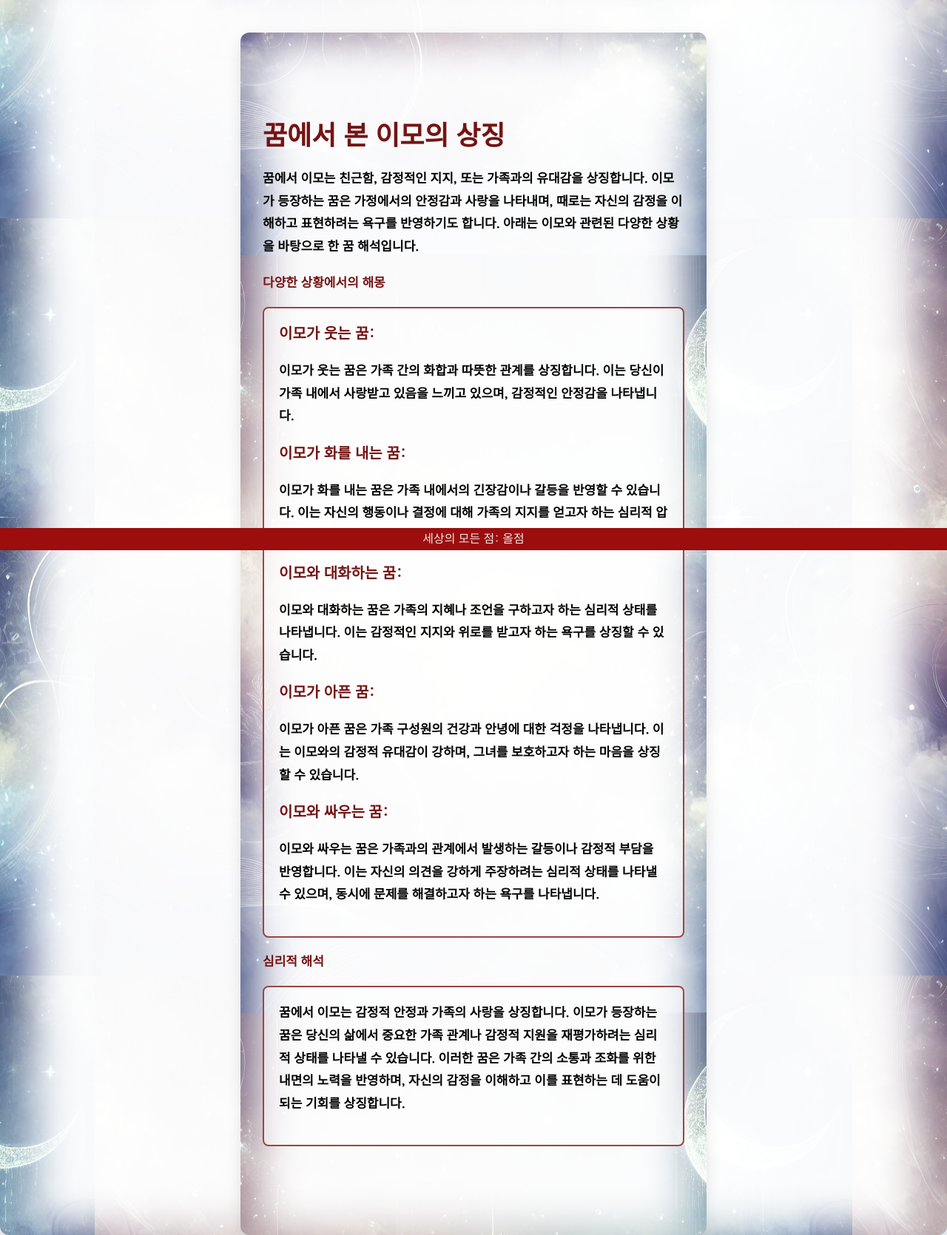
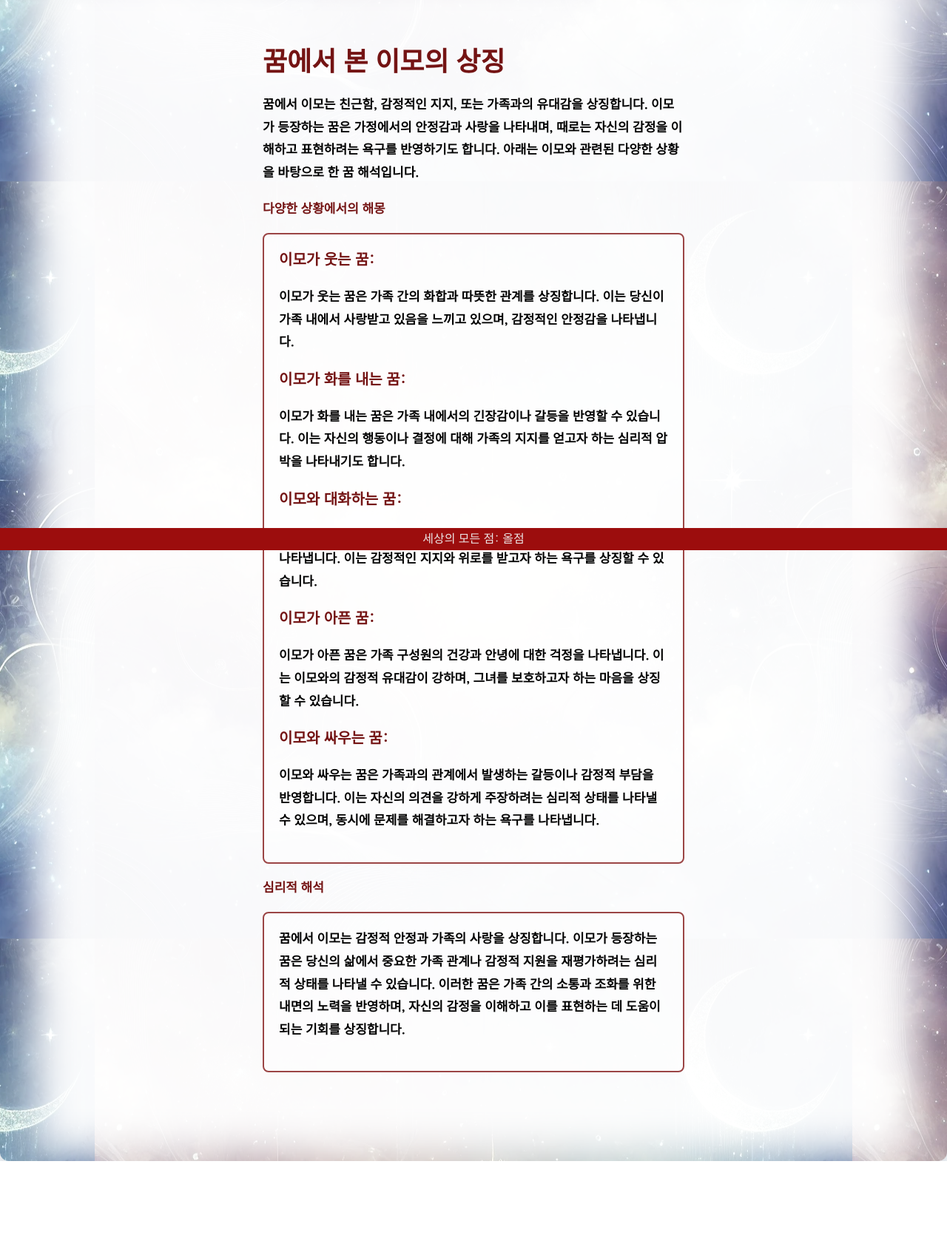
Before and after one commit to themoka7/myload, a Flask app: template templates/dreamzodiac/factor/aunt.html in a window 1280 px wide. Shown: the part 56-1726 px from the top of the page at 74% size. After the commit the page ends 1626 px from the top, so only its background shows below. Run offline with Flask 3, Linux system fonts and the light colour scheme; the template is opened without the code that fills it, so the values that code supplies are empty; some libraries are stand-ins or nearby versions.

Commit message:
20241023

```diff
--- a/templates/dreamzodiac/factor/aunt.html
+++ b/templates/dreamzodiac/factor/aunt.html
@@ -44,7 +44,6 @@
     {% block content %}
 
 
-    <div class="contain dreamzodiac">
 
 
 <div class="contain dreamzodiac">
@@ -85,7 +84,7 @@
             </div>
         </div>
     </div>
-</div>
+
 
 
 
--- a/templates/dreamzodiac/factor/man-aunt.html
+++ b/templates/dreamzodiac/factor/man-aunt.html
@@ -44,7 +44,6 @@
     {% block content %}
 
 
-    <div class="contain dreamzodiac">
 
 <div class="contain dreamzodiac">
     <div class="content">
@@ -84,7 +83,7 @@
             </div>
         </div>
     </div>
-</div>
+
 
 
 
--- a/templates/dreamzodiac/factor/man-father-in-law.html
+++ b/templates/dreamzodiac/factor/man-father-in-law.html
@@ -44,7 +44,6 @@
     {% block content %}
 
 
-    <div class="contain dreamzodiac">
 
 <div class="contain dreamzodiac">
     <div class="content">
@@ -84,7 +83,6 @@
             </div>
         </div>
     </div>
-</div>
 
 
 
--- a/templates/dreamzodiac/factor/man-mother-in-law.html
+++ b/templates/dreamzodiac/factor/man-mother-in-law.html
@@ -44,7 +44,6 @@
     {% block content %}
 
 
-    <div class="contain dreamzodiac">
 
 <div class="contain dreamzodiac">
     <div class="content">
@@ -84,7 +83,7 @@
             </div>
         </div>
     </div>
-</div>
+
 
 
 
--- a/templates/dreamzodiac/factor/man-uncle.html
+++ b/templates/dreamzodiac/factor/man-uncle.html
@@ -44,7 +44,6 @@
     {% block content %}
 
 
-    <div class="contain dreamzodiac">
 
 <div class="contain dreamzodiac">
     <div class="content">
@@ -84,7 +83,7 @@
             </div>
         </div>
     </div>
-</div>
+
 
 
 
--- a/templates/dreamzodiac/factor/older-brother.html
+++ b/templates/dreamzodiac/factor/older-brother.html
@@ -44,7 +44,6 @@
     {% block content %}
 
 
-    <div class="contain dreamzodiac">
 
 <div class="contain dreamzodiac">
     <div class="content">
@@ -90,7 +89,7 @@
             </div>
         </div>
     </div>
-</div>
+
 
 
 
--- a/templates/dreamzodiac/factor/older-sister.html
+++ b/templates/dreamzodiac/factor/older-sister.html
@@ -44,7 +44,6 @@
     {% block content %}
 
 
-    <div class="contain dreamzodiac">
 
 <div class="contain dreamzodiac">
     <div class="content">
@@ -99,7 +98,7 @@
             </div>
         </div>
     </div>
-</div>
+
 
 
 
--- a/templates/dreamzodiac/factor/uncle.html
+++ b/templates/dreamzodiac/factor/uncle.html
@@ -44,7 +44,6 @@
     {% block content %}
 
 
-    <div class="contain dreamzodiac">
 
 <div class="contain dreamzodiac">
     <div class="content">
@@ -84,7 +83,6 @@
             </div>
         </div>
     </div>
-</div>
 
 
 
--- a/templates/dreamzodiac/factor/woaman-father-in-law.html
+++ b/templates/dreamzodiac/factor/woaman-father-in-law.html
@@ -44,8 +44,6 @@
     {% block content %}
 
 
-    <div class="contain dreamzodiac">
-
 
 <div class="contain dreamzodiac">
     <div class="content">
@@ -85,7 +83,7 @@
             </div>
         </div>
     </div>
-</div>
+
 
 
 
--- a/templates/dreamzodiac/factor/woaman-mother-in-law.html
+++ b/templates/dreamzodiac/factor/woaman-mother-in-law.html
@@ -44,7 +44,6 @@
     {% block content %}
 
 
-    <div class="contain dreamzodiac">
 
 <div class="contain dreamzodiac">
     <div class="content">
@@ -84,7 +83,7 @@
             </div>
         </div>
     </div>
-</div>
+
 
 
 
--- a/templates/dreamzodiac/factor/younger-brother.html
+++ b/templates/dreamzodiac/factor/younger-brother.html
@@ -44,7 +44,6 @@
     {% block content %}
 
 
-    <div class="contain dreamzodiac">
 
 
 <div class="contain dreamzodiac">
@@ -97,7 +96,7 @@
             </div>
         </div>
     </div>
-</div>
+
 
 
 
--- a/templates/dreamzodiac/factor/younger-sister.html
+++ b/templates/dreamzodiac/factor/younger-sister.html
@@ -44,7 +44,7 @@
     {% block content %}
 
 
-    <div class="contain dreamzodiac">
+
 
 <div class="contain dreamzodiac">
     <div class="content">
@@ -84,7 +84,7 @@
             </div>
         </div>
     </div>
-</div>
+
 
 
 
```
